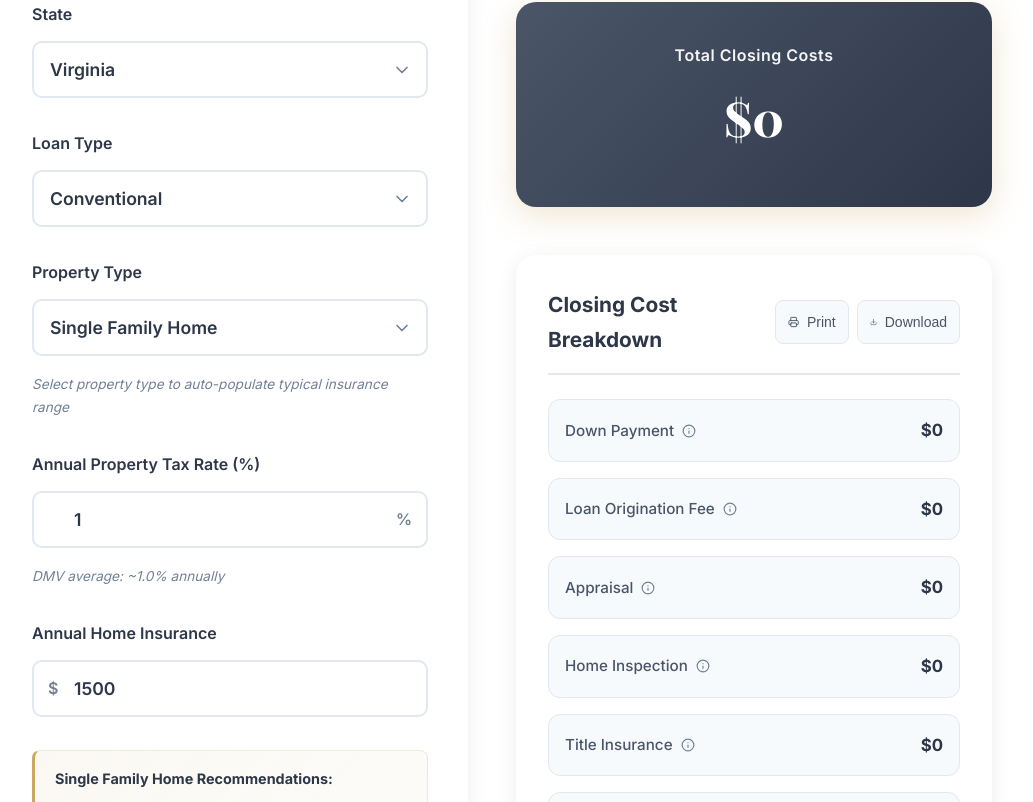
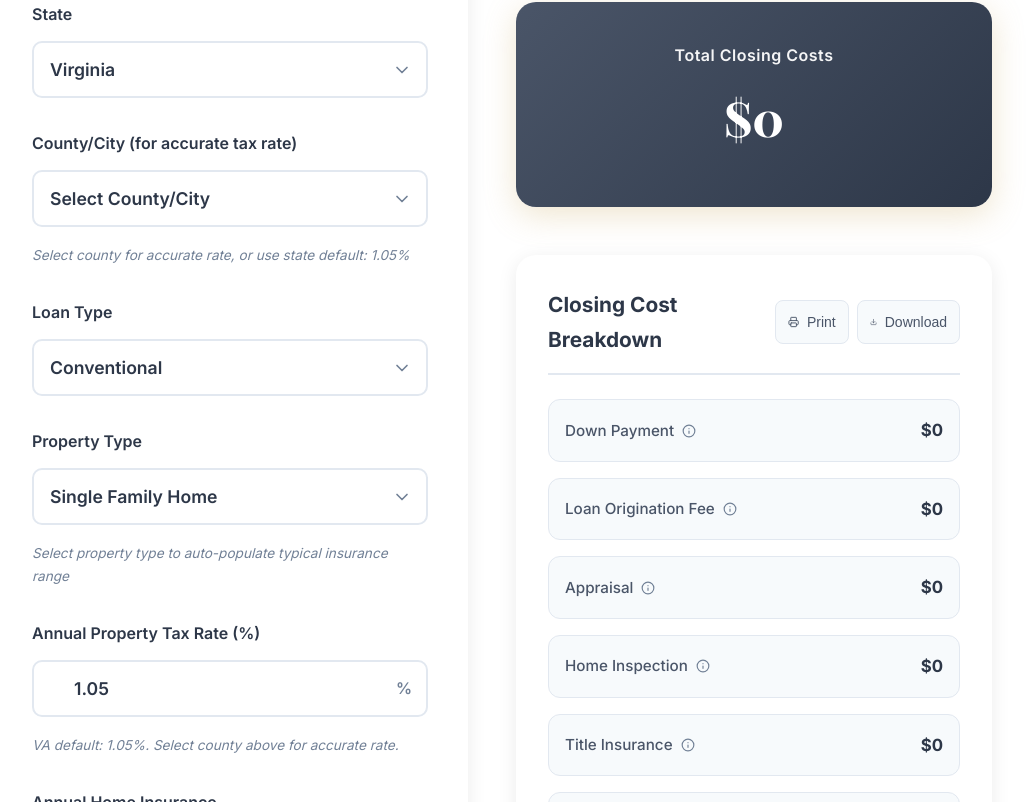
Before and after one commit to Azaiah00/homebuyerlanding, a React (Vite) app: page / in a window 1280 px wide. Shown: the part 7398-8200 px from the top of the page, without its empty margins (148-1181 px from the left). Built offline with nearby package versions, Linux system fonts and the light colour scheme.

Commit message:
Add county-based property tax rate selection with state defaults

```diff
--- a/src/App.jsx
+++ b/src/App.jsx
@@ -67,10 +67,11 @@ function App() {
     homePrice: '',
     downPaymentPercent: '',
     state: 'VA', // VA, DC, or MD for state-specific calculations
+    county: '', // County/City for accurate tax rate
     loanType: 'conventional', // conventional, FHA, VA
     propertyType: 'single-family', // single-family, townhome, condo
     includePrepaids: true,
-    propertyTaxRate: 1.0, // Annual property tax rate (DMV average ~1%)
+    propertyTaxRate: 1.05, // Annual property tax rate (VA default)
     homeInsurance: 1500, // Annual home insurance estimate (defaults to single-family)
     hoaFee: 0, // Monthly HOA/Condo fee
     sellerPaysClosing: false, // Whether seller is paying some closing costs
@@ -82,6 +83,50 @@ function App() {
     'single-family': 1500, // $1,200-$2,000/year
     'townhome': 1000, // $800-$1,400/year
     'condo': 500 // $300-$700/year (much cheaper, HOA master policy covers building)
+  }
+
+  // State default tax rates
+  const stateDefaultTaxRates = {
+    'VA': 1.05, // Virginia average
+    'DC': 0.85, // Washington DC
+    'MD': 0.98  // Maryland average
+  }
+
+  // County-specific tax rates
+  const countyTaxRates = {
+    'VA': {
+      'Fairfax County': 1.09,
+      'Arlington County': 0.96,
+      'Alexandria City': 1.11,
+      'Loudoun County': 1.04,
+      'Prince William County': 1.12,
+      'Falls Church City': 0.98,
+      'Fairfax City': 1.05,
+      'Manassas City': 1.08,
+      'Manassas Park City': 1.10,
+      'Stafford County': 1.06,
+      'Fauquier County': 0.95,
+      'Prince George County': 1.15,
+      'Spotsylvania County': 1.03,
+      'Fredericksburg City': 1.02,
+      'Other': 1.05 // VA default
+    },
+    'DC': {
+      'District of Columbia': 0.85
+    },
+    'MD': {
+      'Montgomery County': 0.92,
+      'Prince George\'s County': 1.08,
+      'Howard County': 1.01,
+      'Anne Arundel County': 0.90,
+      'Frederick County': 0.99,
+      'Charles County': 1.05,
+      'Calvert County': 0.88,
+      'St. Mary\'s County': 0.94,
+      'Baltimore County': 1.10,
+      'Baltimore City': 2.25, // Note: Much higher due to city taxes
+      'Other': 0.98 // MD default
+    }
   }
 
   const [closingCostBreakdown, setClosingCostBreakdown] = useState({
@@ -296,6 +341,19 @@ function App() {
     calculateClosingCosts()
   }, [closingCostData, calculatorData.interestRate])
 
+  // Set initial tax rate based on default state on component mount
+  useEffect(() => {
+    if (!closingCostData.county && closingCostData.state) {
+      const defaultRate = stateDefaultTaxRates[closingCostData.state]
+      if (defaultRate && closingCostData.propertyTaxRate !== defaultRate) {
+        setClosingCostData(prev => ({
+          ...prev,
+          propertyTaxRate: defaultRate
+        }))
+      }
+    }
+  }, []) // Run once on mount
+
   const handleCalculatorChange = (e) => {
     const { name, value } = e.target
     if (name === 'homePrice') {
@@ -351,11 +409,31 @@ function App() {
         propertyType: newPropertyType,
         homeInsurance: defaultInsurance
       }))
-    } else if (name === 'state' || name === 'loanType') {
-      // Handle select dropdowns for state and loanType
+    } else if (name === 'state') {
+      // When state changes, reset county and update tax rate to state default
+      const newState = value
+      const stateDefaultRate = stateDefaultTaxRates[newState]
       setClosingCostData(prev => ({
         ...prev,
-        [name]: value
+        state: newState,
+        county: '', // Reset county when state changes
+        propertyTaxRate: stateDefaultRate
+      }))
+    } else if (name === 'county') {
+      // When county changes, update tax rate to county-specific rate
+      const selectedCounty = value
+      const state = closingCostData.state
+      const countyRate = countyTaxRates[state]?.[selectedCounty] || stateDefaultTaxRates[state]
+      setClosingCostData(prev => ({
+        ...prev,
+        county: selectedCounty,
+        propertyTaxRate: countyRate
+      }))
+    } else if (name === 'loanType') {
+      // Handle loanType dropdown
+      setClosingCostData(prev => ({
+        ...prev,
+        loanType: value
       }))
     } else if (type === 'checkbox') {
       setClosingCostData(prev => ({ ...prev, [name]: checked }))
@@ -1375,6 +1453,64 @@ function App() {
               </div>
 
               <div className="calc-input-group">
+                <label htmlFor="cc-county">County/City (for accurate tax rate)</label>
+                <div className="select-wrapper">
+                  <select
+                    id="cc-county"
+                    name="county"
+                    value={closingCostData.county}
+                    onChange={handleClosingCostChange}
+                    className="calc-select"
+                  >
+                    <option value="">Select County/City</option>
+                    {closingCostData.state === 'VA' && (
+                      <>
+                        <option value="Fairfax County">Fairfax County</option>
+                        <option value="Arlington County">Arlington County</option>
+                        <option value="Alexandria City">Alexandria City</option>
+                        <option value="Loudoun County">Loudoun County</option>
+                        <option value="Prince William County">Prince William County</option>
+                        <option value="Falls Church City">Falls Church City</option>
+                        <option value="Fairfax City">Fairfax City</option>
+                        <option value="Manassas City">Manassas City</option>
+                        <option value="Manassas Park City">Manassas Park City</option>
+                        <option value="Stafford County">Stafford County</option>
+                        <option value="Fauquier County">Fauquier County</option>
+                        <option value="Prince George County">Prince George County</option>
+                        <option value="Spotsylvania County">Spotsylvania County</option>
+                        <option value="Fredericksburg City">Fredericksburg City</option>
+                        <option value="Other">Other (VA Default Rate)</option>
+                      </>
+                    )}
+                    {closingCostData.state === 'DC' && (
+                      <option value="District of Columbia">District of Columbia</option>
+                    )}
+                    {closingCostData.state === 'MD' && (
+                      <>
+                        <option value="Montgomery County">Montgomery County</option>
+                        <option value="Prince George's County">Prince George's County</option>
+                        <option value="Howard County">Howard County</option>
+                        <option value="Anne Arundel County">Anne Arundel County</option>
+                        <option value="Frederick County">Frederick County</option>
+                        <option value="Charles County">Charles County</option>
+                        <option value="Calvert County">Calvert County</option>
+                        <option value="St. Mary's County">St. Mary's County</option>
+                        <option value="Baltimore County">Baltimore County</option>
+                        <option value="Baltimore City">Baltimore City</option>
+                        <option value="Other">Other (MD Default Rate)</option>
+                      </>
+                    )}
+                  </select>
+                  <ChevronDown className="select-arrow" size={20} />
+                </div>
+                <small className="input-help">
+                  {closingCostData.county
+                    ? `Tax rate set to ${closingCostData.propertyTaxRate}% for ${closingCostData.county}`
+                    : `Select county for accurate rate, or use state default: ${stateDefaultTaxRates[closingCostData.state]}%`}
+                </small>
+              </div>
+
+              <div className="calc-input-group">
                 <label htmlFor="cc-loanType">Loan Type</label>
                 <div className="select-wrapper">
                   <select
@@ -1422,12 +1558,20 @@ function App() {
                     onChange={handleClosingCostChange}
                     min="0"
                     max="5"
-                    step="0.1"
+                    step="0.01"
                     className="calc-input"
                   />
                   <span className="input-suffix">%</span>
                 </div>
-                <small className="input-help">DMV average: ~1.0% annually</small>
+                <small className="input-help">
+                  {closingCostData.county
+                    ? `Auto-set for ${closingCostData.county}. You can adjust manually if needed.`
+                    : closingCostData.state === 'VA'
+                      ? 'VA default: 1.05%. Select county above for accurate rate.'
+                      : closingCostData.state === 'DC'
+                        ? 'DC default: 0.85%. Select county above for accurate rate.'
+                        : 'MD default: 0.98%. Select county above for accurate rate.'}
+                </small>
               </div>
 
               <div className="calc-input-group">
```
